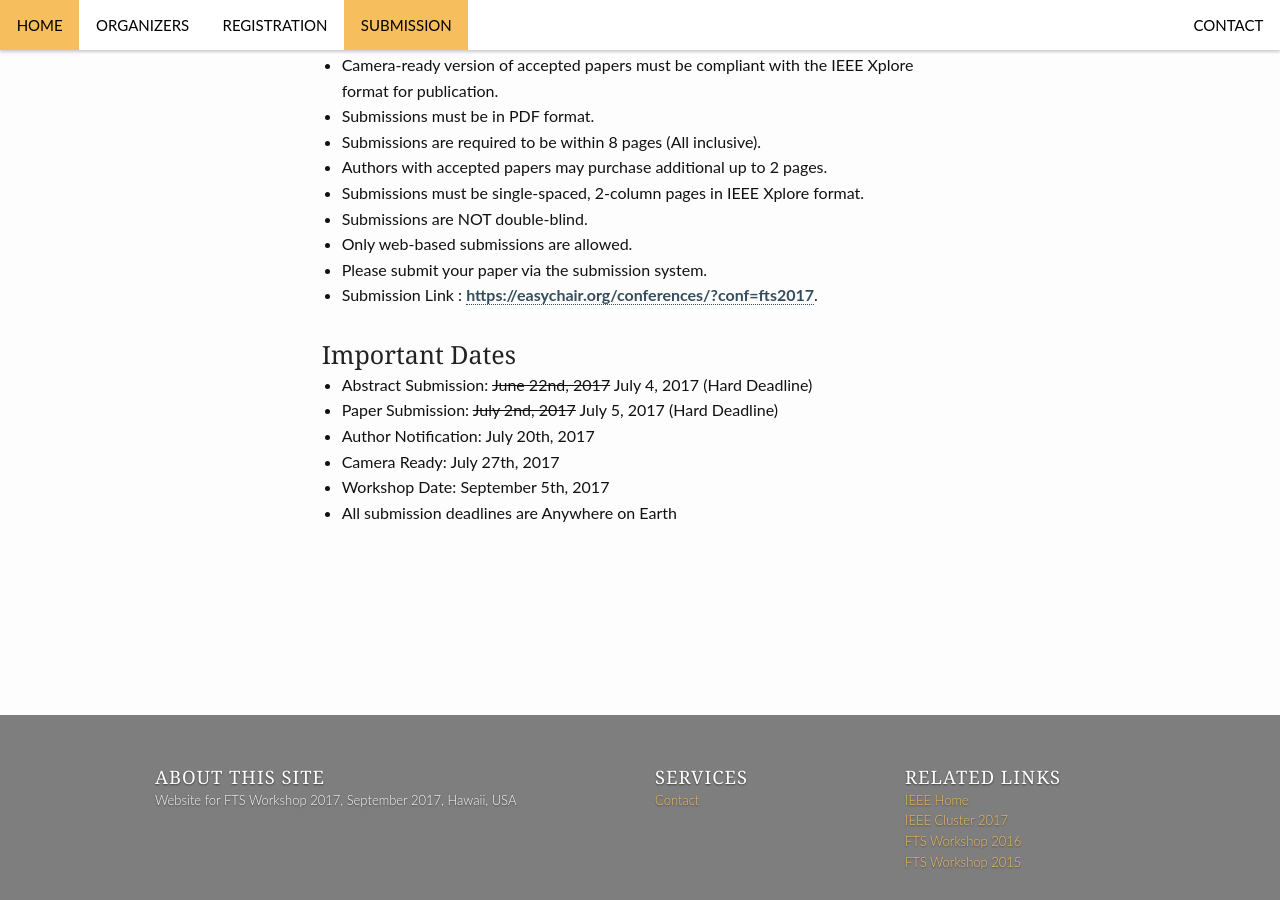
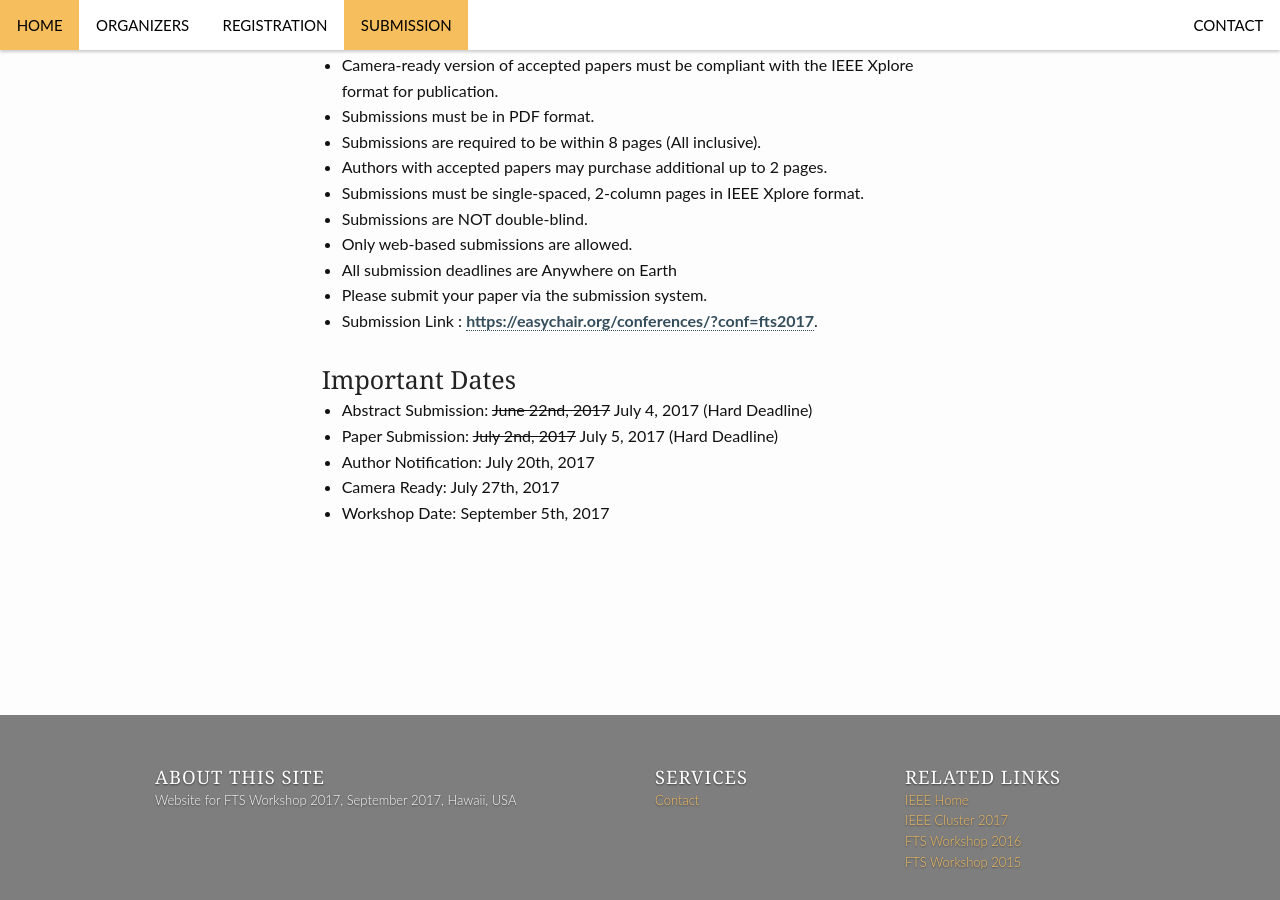
Before and after one commit to fts-workshop/fts17.github.io, a Jekyll site: the page built from submission.md, in a window 1280 px wide and 900 px high, scrolled down 1251 px. Built offline with Jekyll 4.4.1, drawn with Linux system fonts in a browser that asks for light colours; part of the change alters nothing that is shown.

```diff
--- a/submission.md
+++ b/submission.md
@@ -41,6 +41,7 @@ Proceedings of this workshop will be published in CD format and will be availabl
 * Submissions must be single-spaced, 2-column pages in IEEE Xplore format.
 * Submissions are NOT double-blind.
 * Only web-based submissions are allowed.
+* All submission deadlines are Anywhere on Earth
 * Please submit your paper via the submission system.
 * Submission Link : [https://easychair.org/conferences/?conf=fts2017](http://www.easychair.org/conferences/?conf=fts2017){:target="_blank"}.
 {% comment %}
@@ -56,4 +57,3 @@ Proceedings of this workshop will be published in CD format and will be availabl
 * Author Notification:   July 20th, 2017<br>
 * Camera Ready:          July 27th, 2017<br>
 * Workshop Date:         September 5th, 2017<br>
-* All submission deadlines are Anywhere on Earth
```
